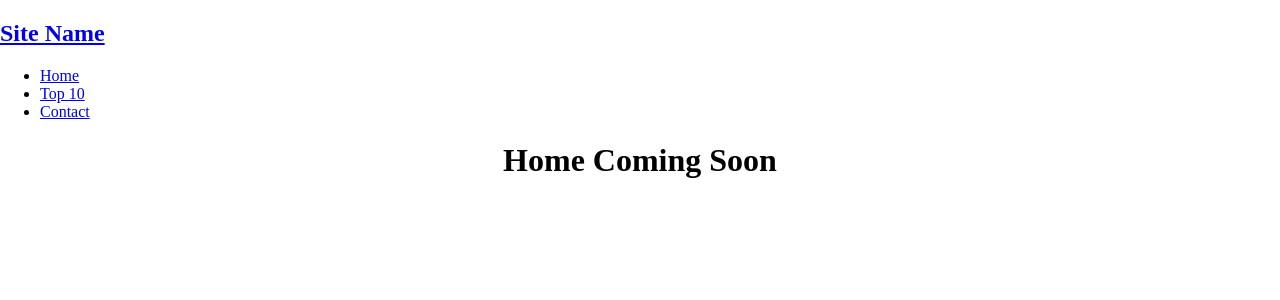
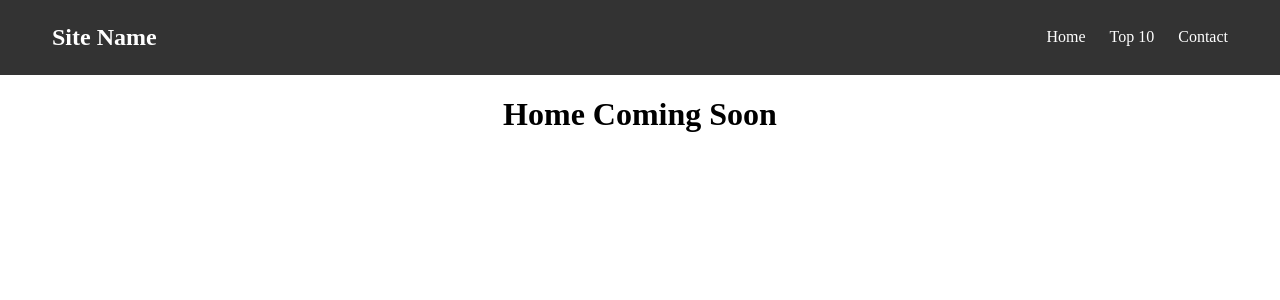
Before and after one commit to anushishukla/Routes-with-API---React-Module-Contest-Slot-1---o03rv3fpazbw, a React app: page / in a window 1280 px wide. Shown: the top 300 px of the page. Built offline with nearby package versions, Linux system fonts and the light colour scheme.

Commit message:
Update Navbar.js

```diff
--- a/src/components/Navbar.js
+++ b/src/components/Navbar.js
@@ -1,11 +1,9 @@
-
-
 import React from 'react';
 import { Link } from 'react-router-dom';
 
 const Navbar = () => {
   return (
-    <nav>
+    <nav className="nav">
       <h1><Link to="/">Site Name</Link></h1>
       <ul>
         <li><Link to="/">Home</Link></li>
```
